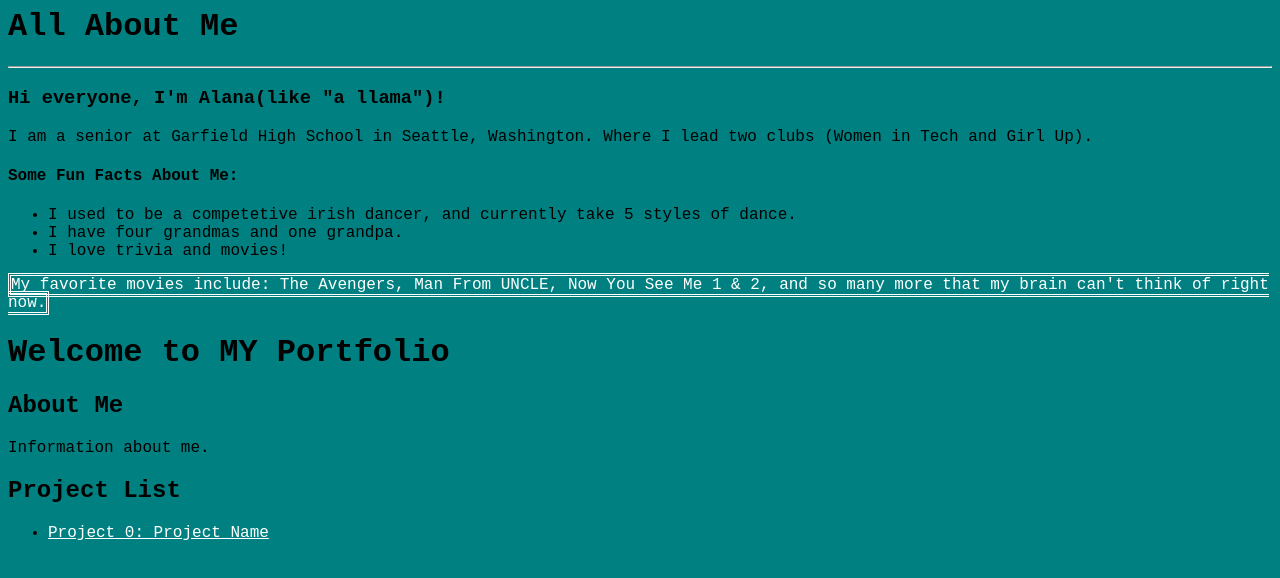
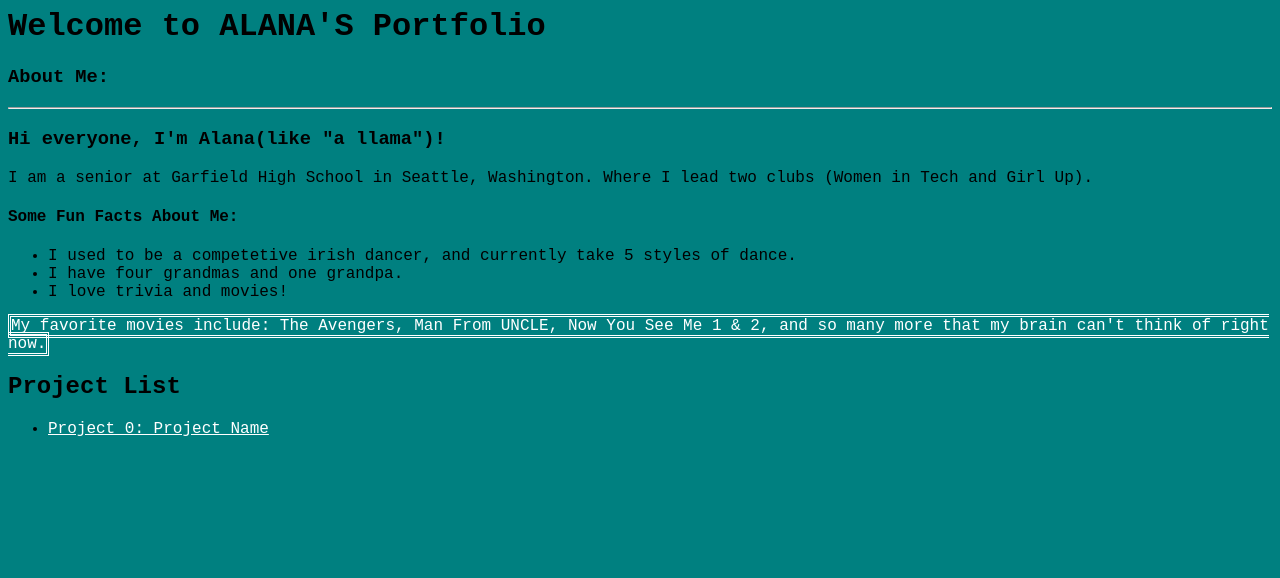
Before and after one commit to asendlakowski/Portfolio, a plain HTML site: page index.html in a window 1280 px wide. Drawn offline with Linux system fonts and the light colour scheme.

Commit message:
Update index.html

```diff
--- a/index.html
+++ b/index.html
@@ -1,6 +1,6 @@
 <html>
     <head>
-        <title>Alana Sendlakowski</title>
+        <title>My Portfolio</title>
 	    <style>
 		    a {
 			    text-align: center;
@@ -14,7 +14,8 @@
     </head>
     <body bgcolor="teal">
 	<font face="Courier New" color="black">
-	<H1> All About Me </H1>
+	<H1>Welcome to ALANA'S Portfolio</h1>
+	<H3> About Me: </H1>
 	<HR>
   	<H3> Hi everyone, I'm Alana(like "a llama")! <br> </H3>
 	I am a senior at Garfield High School in Seattle, Washington. Where I lead two clubs (Women in Tech and Girl Up). <br>
@@ -28,13 +29,6 @@
 
 	<br>
 
-
-        <h1>Welcome to MY Portfolio</h1>
-
-        <h2>About Me</h2>
-
-        <p>Information about me.</p>
-
         <h2>Project List</h2>
 
         <p>
```
